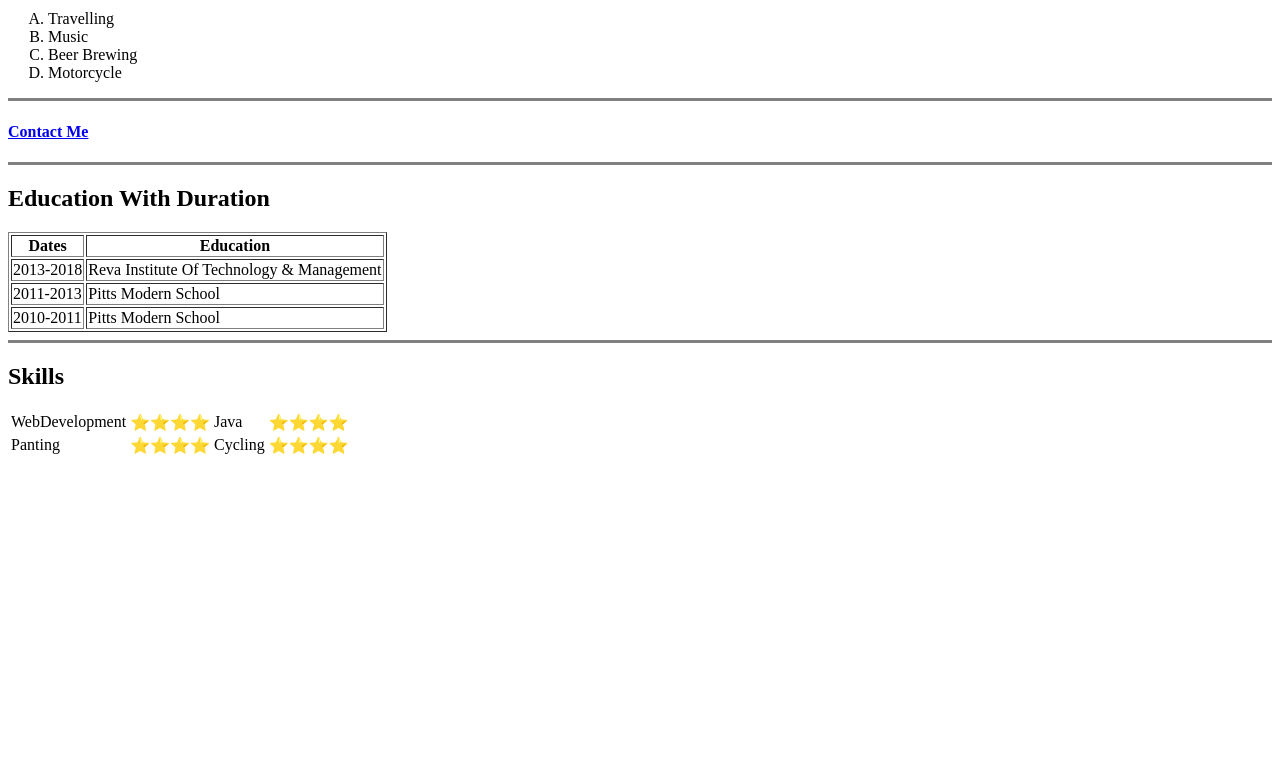
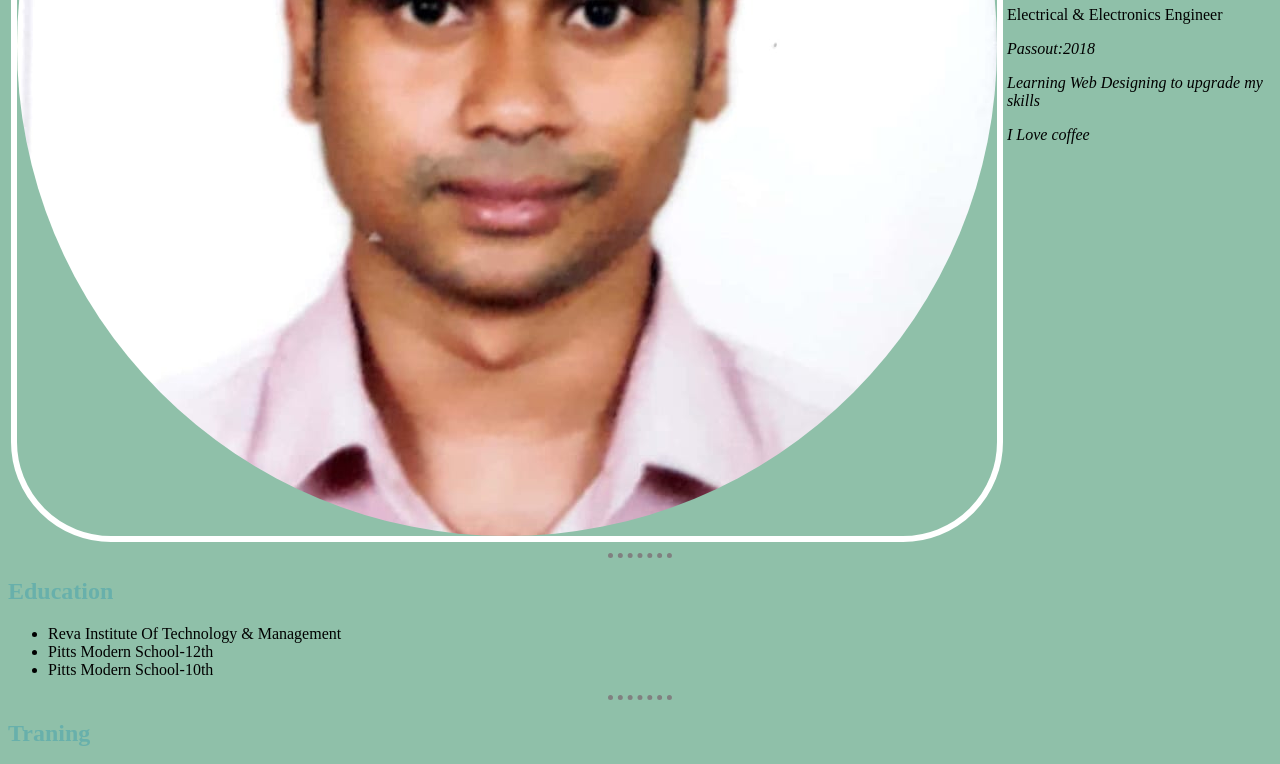
Before and after one commit to abhishek7329/CV, a plain HTML site: page index.html in a window 1280 px wide. Shown: the part 461-1225 px from the top of the page. Before the commit the page ends 927 px from the top, so only its background shows below. Drawn offline with Linux system fonts and the light colour scheme.

Commit message:
Add files via upload

```diff
--- /dev/null
+++ b/Css/style.css
@@ -0,0 +1,29 @@
+body{
+    background-color:#8FC0A9;
+    }
+    p{
+
+    }
+    img{
+      border: 6px solid white;
+      height: 15%;
+      border-radius: 100px;
+    }
+    h1{
+      color:#158467;
+    }
+    h2{
+      color: #68b0ab;
+    }
+    a{
+      color: #68b0ab;
+    }
+
+  hr{
+
+    border-style: none none;
+    border-top-style: dotted;
+    border-color: grey;
+    border-width:5px;
+    width:5%;
+        }
--- a/index.html
+++ b/index.html
@@ -1,20 +1,45 @@
-<!DOCTYPE html>
+<DOCTYPE html>
 <html>
+
   <head>
+
     <meta charset="utf-8">
+
     <title>Abhishek Personal Site</title>
+<!-- Internal Style sheet-->
+  <!--  <style>
+
+      body{
+          background-color:#303960;
+          }
+
+        hr{
+
+          border-style: none none;
+          border-top-style: dotted;
+          border-color: grey;
+          border-width:5px;
+          width:5%;
+              }
+    </style> -->
+    <link rel="stylesheet" href="Css\style.css">
+
   </head>
   <body>
+
+
     <table>
       <tr>
         <td>
-            <img src="Abhishek circle.png" alt="Abhishek Profile Picture" height="100">
+            <img src="Abhishek circle.png" alt="Abhishek Profile Picture">
         </td>
         <td>
+          <h1>Abhishek Sharma</h1>
           <p>
-            Founder and Ceo
+            Electrical & Electronics Engineer
           </p>
-          <p><em>I am learning Web Development from scratch</em></p>
+          <p><em>Passout:2018</em></p>
+          <p><em>Learning Web Designing to upgrade my skills</em></p>
           <p><em>I Love coffee</em></p>
         </td>
       </tr>
@@ -23,47 +48,47 @@
 
 
 
-    <!--Heading of the website -->
-<!--<h1><a href="https://www.facebook.com/abhishek7329">Abhishek Sharma</a></h1>
+    <!-- Heading of the website -->
+<!-- <h1><a href="https://www.facebook.com/abhishek7329">Abhishek Sharma</a></h1>
 
 
-<!--Description of the website -->
+<!-- Description of the website -->
 
-<hr size="3" noshade>
+<hr >
 
 <!--My Education -->
 <h2>Education</h2>
 
-<!--Unorderd list -->
+<!-- Unorderd list -->
 <ul>
   <li>Reva Institute Of Technology & Management</li>
   <li>Pitts Modern School-12th</li>
   <li>Pitts Modern School-10th</li>
 </ul>
-<hr size="3" noshade>
-<!--My Traning -->
+<hr >
+<!-- My Traning -->
 
 <h2>Traning</h2>
 <ol type="A">
   <li><a href="https://developer.mozilla.org/en-US/docs/Web/HTML">Web Development</a></li>
   <li><a href="https://developer.mozilla.org/en-US/docs/Web/JavaScript">Java</a></li>
 </ol>
-<hr size="3" noshade>
+<hr >
 
-<!--My Hobbies -->
+<!-- My Hobbies -->
 <h2>Hobbies</h2>
 
-<!--Orderd list with type -->
+<!-- Orderd list with type -->
 <ol type="A">
   <li>Travelling</li>
   <li>Music</li>
   <li>Beer Brewing</li>
   <li>Motorcycle</li>
 </ol>
-<hr size="3" noshade>
-<h4><a href="contactme.html">Contact Me</a></h4>
-<!--Education with tables -->
-<hr size="3" noshade>
+<hr >
+<h2><a href="contactme.html">Contact Me</a></h2>
+<!-- Education with tables -->
+<hr>
 <h2>Education With Duration</h2>
 <table  border="1">
   <thead>
@@ -96,7 +121,7 @@
 
 
 </table>
-<hr size="3" noshade>
+<hr >
 <h2>Skills</h2>
 <table >
 
```
